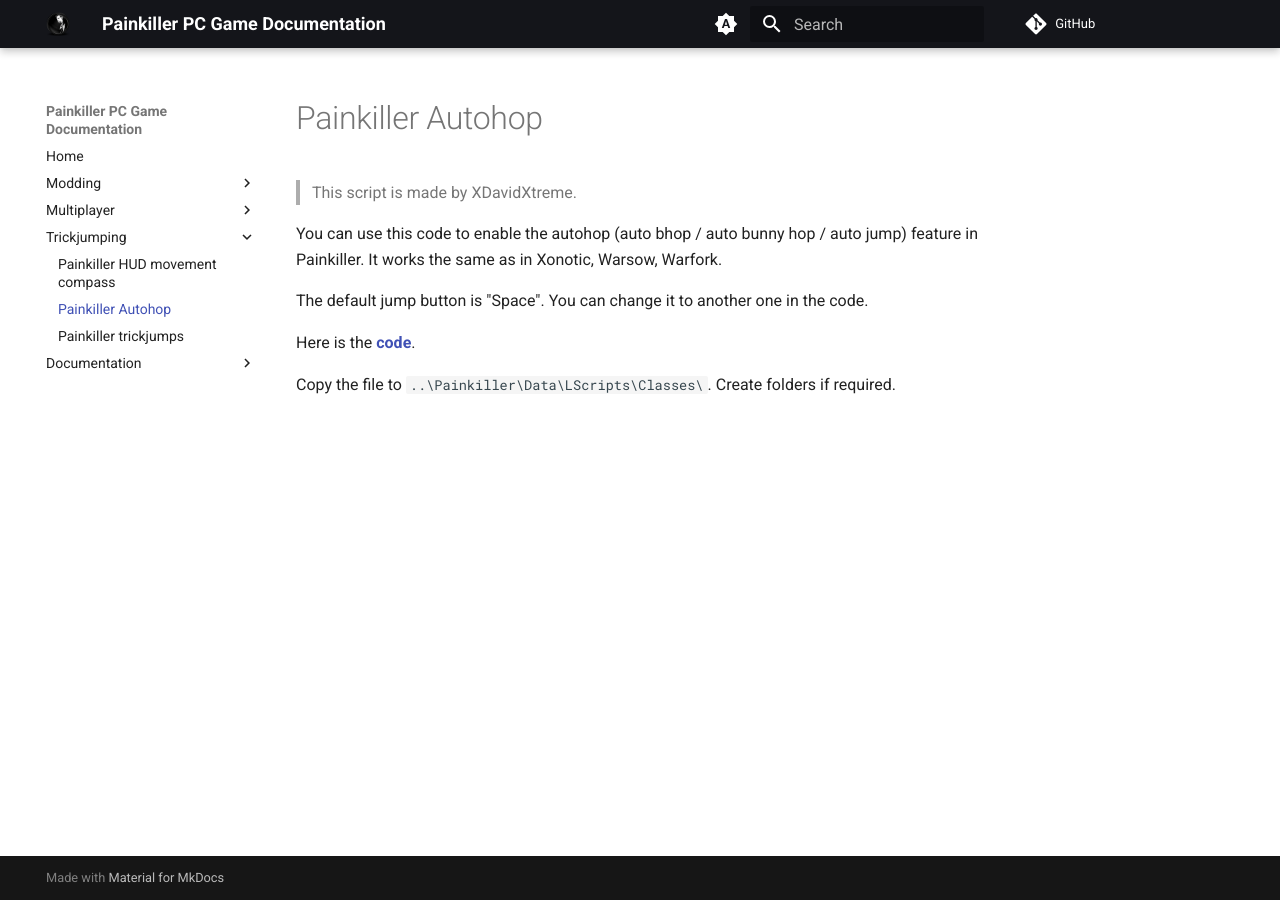
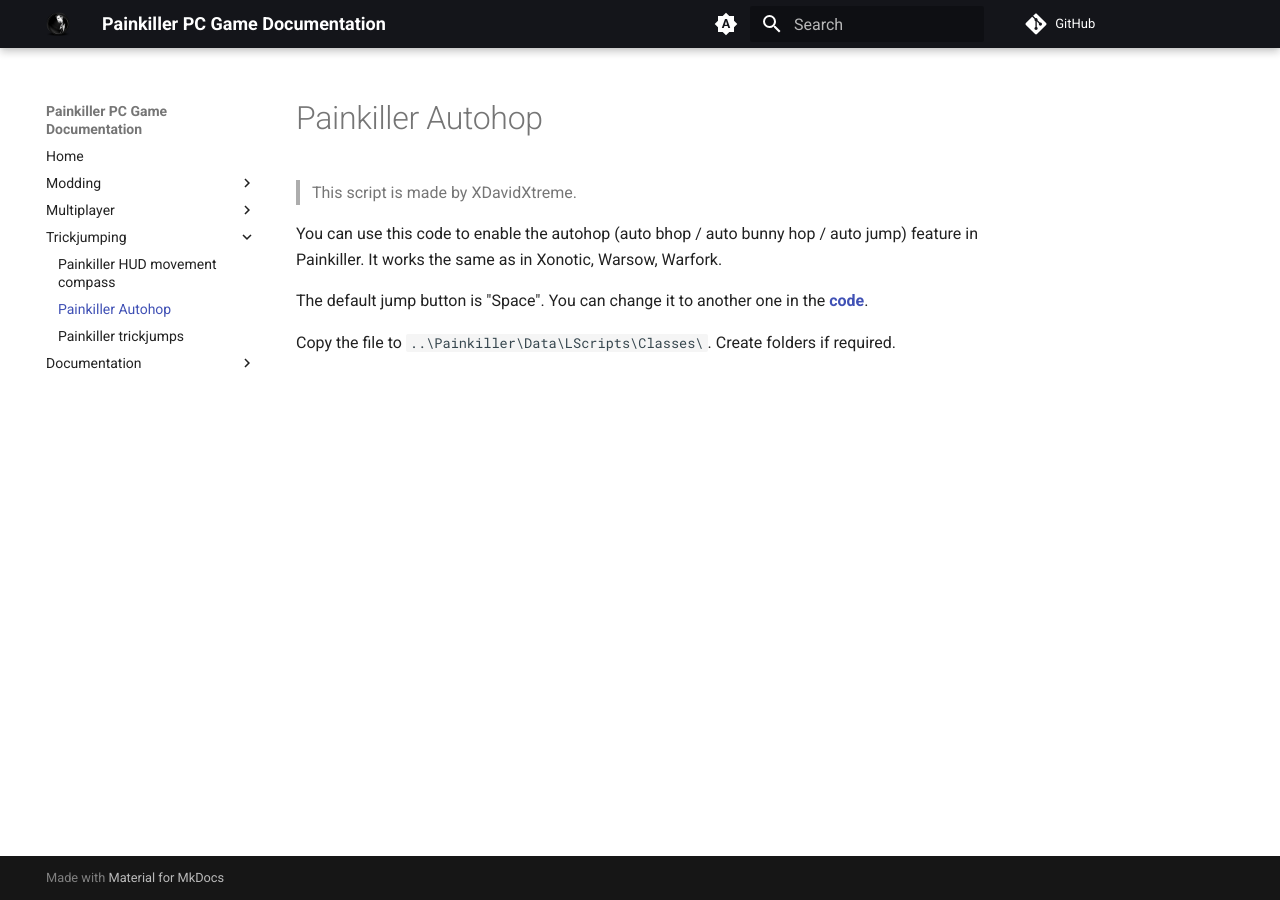
Before and after one commit to t3r6/pkdocs, an MkDocs documentation site: the page built from docs/guides/trickjumping/pk-autohop.md, in a window 1280 px wide. Built offline with MkDocs 1.6.1 and Material for MkDocs 9.7.7, drawn with Linux system fonts in a browser that asks for light colours; comment, search, counter and statistics services are not loaded.

Commit message:
docs: Rephrasing

```diff
--- a/docs/guides/trickjumping/pk-autohop.md
+++ b/docs/guides/trickjumping/pk-autohop.md
@@ -4,8 +4,6 @@
 
 You can use this code to enable the autohop (auto bhop / auto bunny hop / auto jump) feature in Painkiller. It works the same as in Xonotic, Warsow, Warfork.
 
-The default jump button is "Space". You can change it to another one in the code.
-
-Here is the [**code**](https://github.com/t3r6/pkdocs/blob/main/code/david/Classes/CPlayer.lua).
+The default jump button is "Space". You can change it to another one in the [**code**](https://github.com/t3r6/pkdocs/blob/main/code/david/Classes/CPlayer.lua).
 
 Copy the file to `..\Painkiller\Data\LScripts\Classes\`. Create folders if required.
```
